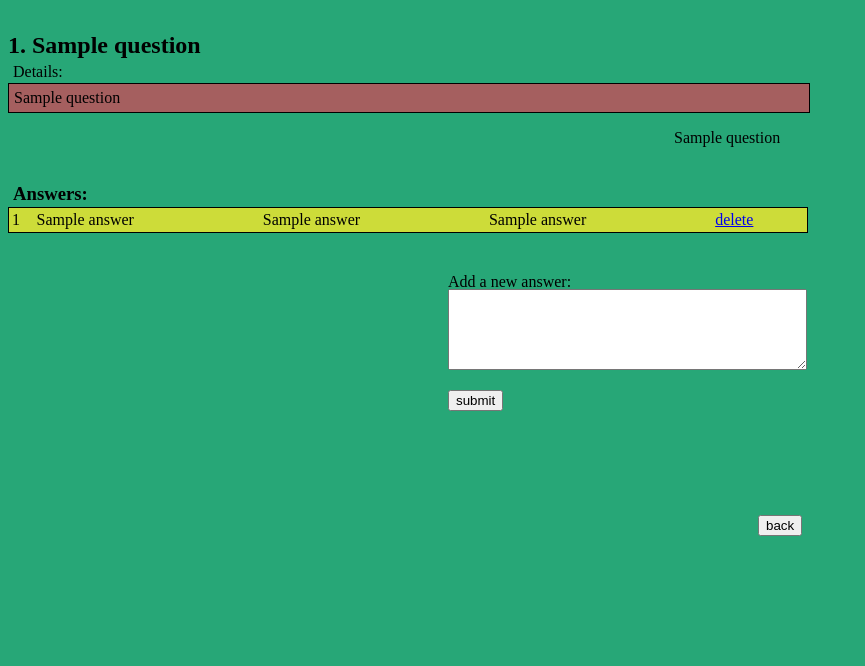
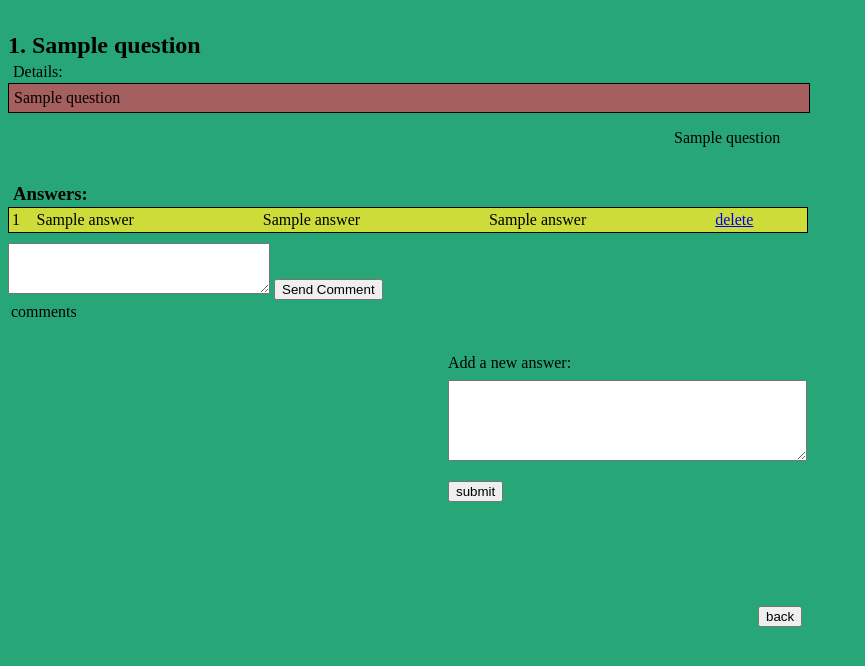
Before and after one commit to Tovics/AskMate, a Flask app: page /question/1 in a window 1280 px wide. Shown: the top 666 px of the page, without its empty margins (0-865 px from the left). Run offline with Flask 2, Linux system fonts and the light colour scheme; a database or web service that is not in the repository returns one stand-in record (values such as "Sample title"); parts of the project's set-up code (start-up, migrations or seed data) failed here and were passed over; some libraries are stand-ins or nearby versions.

Commit message:
display.html modified

```diff
--- a/cream.py
+++ b/cream.py
@@ -121,6 +121,11 @@ def display_user(user_id):
     return render_template('user_display.html', user_details=sql_queries.import_single_user_from_db(user_id))
 
 
+@app.route("/question/<question_id>/new-comment")
+def add_new_comment(question_id):
+    comment = request.form[""]
+
+
 def main():
     app.run(debug=True)
     import_from_file()
--- a/templates/display.html
+++ b/templates/display.html
@@ -34,6 +34,17 @@
             </tr>
         {%endif%}
     </table>
+    <form action="/question/<question_id>/new-comment, question_id={{question_id}}" method="POST">
+        <textarea name="" id="" cols="30" rows="3"></textarea>
+        <input type="submit" value="Send Comment">
+    </form>
+    <table>
+        <tr>
+            <td>
+                comments
+            </td>
+        </tr>
+    </table>
     <p id="add_answer_q">Add a new answer:</p>
     <p>
         <form id="add_answer" action="/question/{{question_id}}" method="POST">
```
